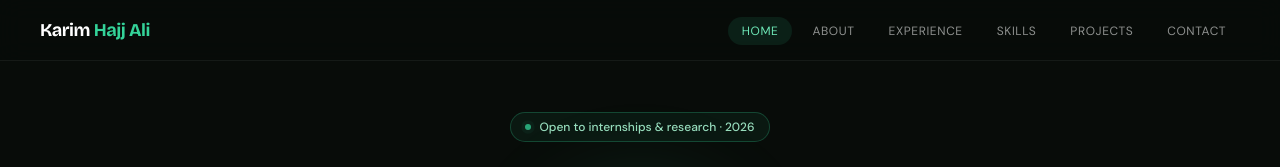
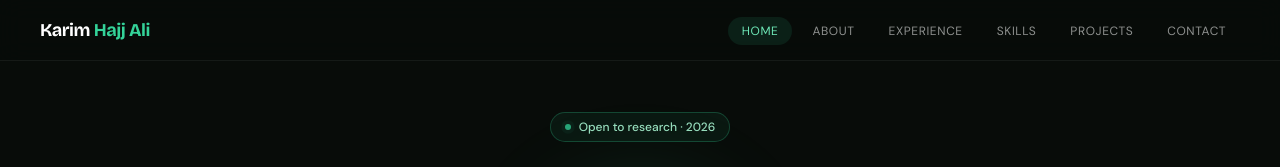
Before and after one commit to Karim-Hajj-Ali/Portfolio, a Next.js app in the folder my-portfolio/: page / in a window 1280 px wide. Shown: the top 167 px of the page. Built offline with nearby package versions, Linux system fonts and the light colour scheme.

Commit message:
Simplify hero badge to research-only availability

```diff
--- a/my-portfolio/components/Hero.jsx
+++ b/my-portfolio/components/Hero.jsx
@@ -10,7 +10,7 @@ export default function Hero() {
         className="fade-up inline-flex items-center gap-2 rounded-full border border-emerald-400/25 bg-emerald-400/[0.06] px-3.5 py-1.5 text-[11px] sm:text-xs font-medium text-emerald-200/90 mb-8"
       >
         <span className="pulse-dot h-1.5 w-1.5 rounded-full bg-emerald-400" />
-        Open to internships & research · 2026
+        Open to research · 2026
       </span>
 
       {/* avatar */}
```
